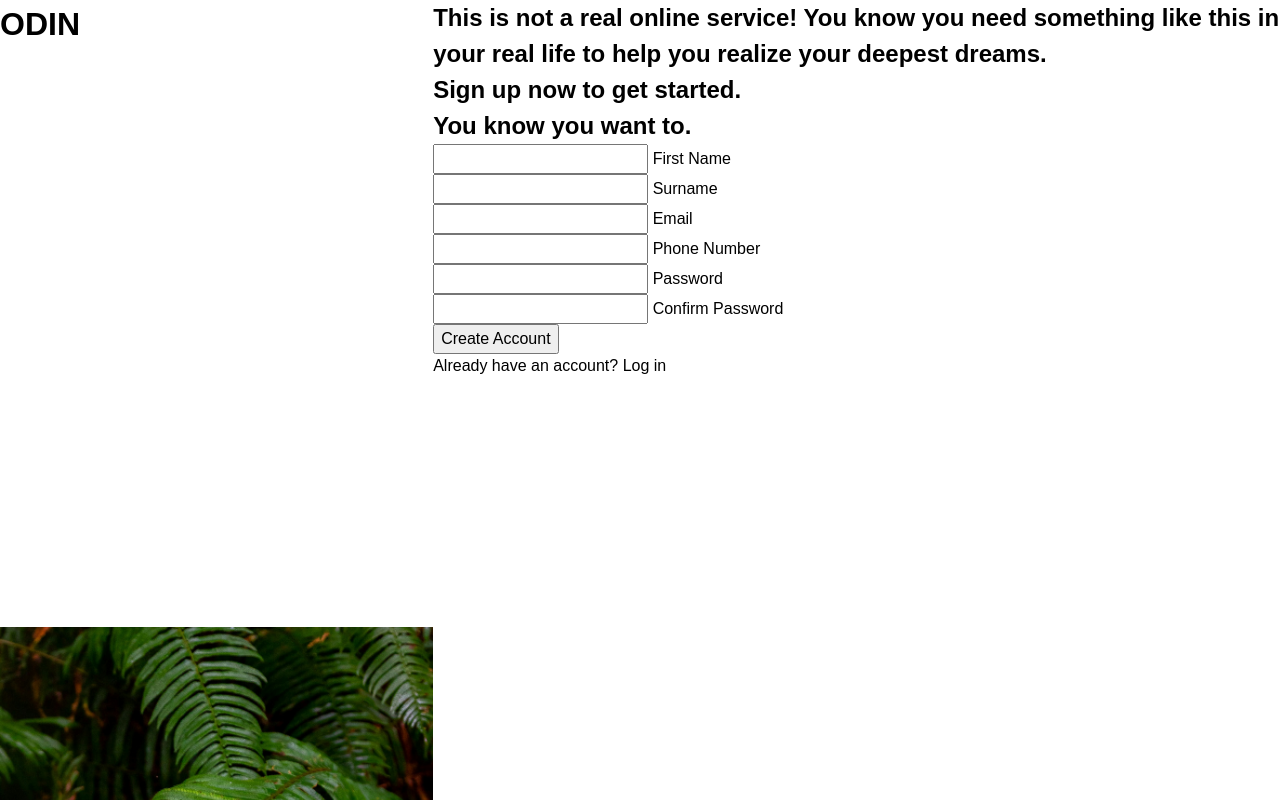
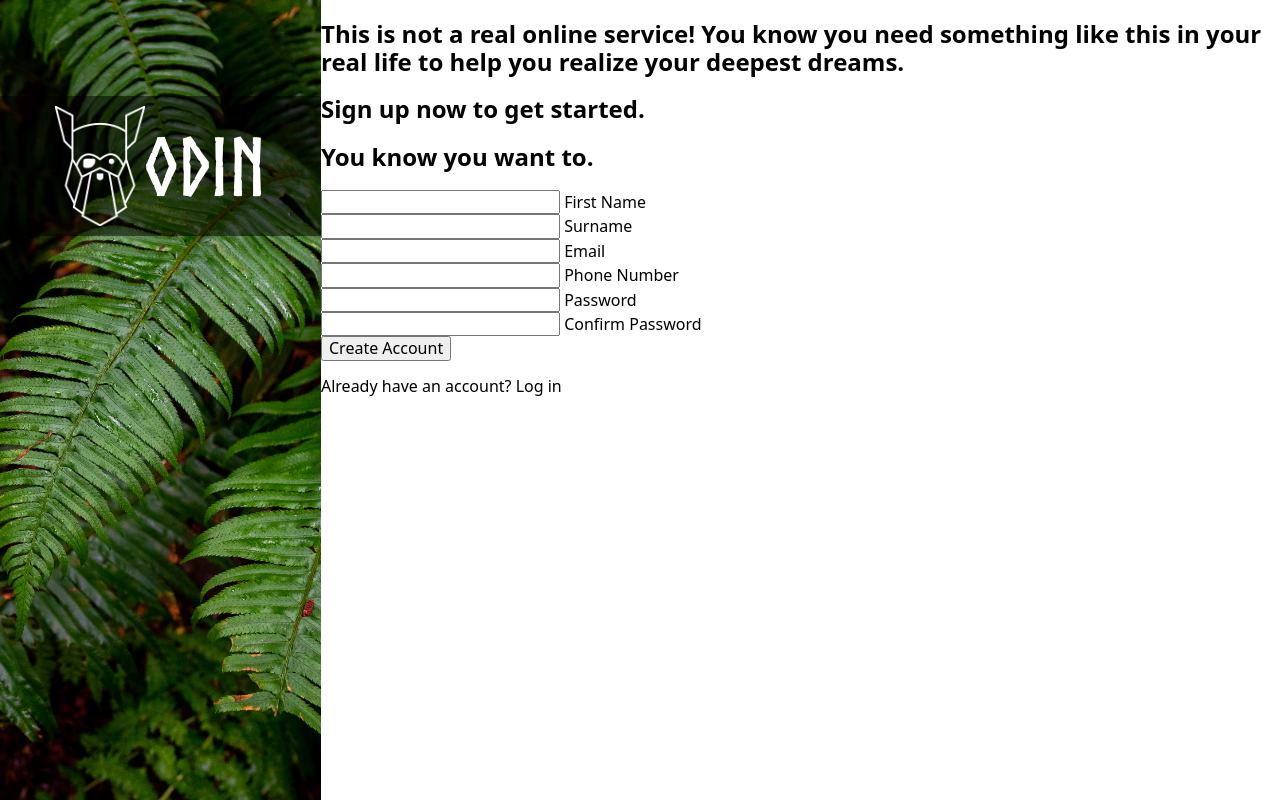
Before and after one commit to ArkhenRei/Sign-Up-Form, a website: page index.html in a window 1280 px wide. Shown: the top 800 px of the page. Drawn offline with nearby package versions, Linux system fonts and the light colour scheme.

Commit message:
feat: create styles of left section

```diff
--- a/index.html
+++ b/index.html
@@ -8,44 +8,48 @@
   </head>
   <body>
     <div class="image-holder">
-      <div class="test">
-        <h1>ODIN</h1>
-        <img src="odin-lined.png" alt="">
-      </div>
-      <div>
-        <img class="side-background" src="./halie-west.jpg"/>
+      <div class="side-body">
+        <img class="side-logo" src="odin-lined.png" alt="" />
+        <h1 class="side-heading">ODIN</h1>
       </div>
     </div>
     <div class="main-page">
       <div class="intro-text">
-        <h2>This is not a real online service! You know you need something like this in your real life to help you realize your deepest dreams.</h2>
+        <h2>
+          This is not a real online service! You know you need something like
+          this in your real life to help you realize your deepest dreams.
+        </h2>
         <h2>Sign up now to get started.</h2>
         <h2>You know you want to.</h2>
       </div>
       <div class="form-holder">
         <form action="">
           <div class="name-holder">
-            <input type="text" name="first-name" id="first-name">
+            <input type="text" name="first-name" id="first-name" />
             <label for="first-name">First Name</label>
           </div>
           <div class="surname-holder">
-            <input type="text" name="surname" id="surname">
+            <input type="text" name="surname" id="surname" />
             <label for="surname">Surname</label>
           </div>
           <div class="mail-holder">
-            <input type="email" name="email" id="email">
+            <input type="email" name="email" id="email" />
             <label for="email">Email</label>
           </div>
           <div class="phone-holder">
-            <input type="tel" name="phone" id="phone">
+            <input type="tel" name="phone" id="phone" />
             <label for="phone">Phone Number</label>
           </div>
           <div class="password-holder">
-            <input type="password" name="password" id="password">
+            <input type="password" name="password" id="password" />
             <label for="password">Password</label>
           </div>
           <div class="confirm-password-holder">
-            <input type="password" name="confirm-password" id="confirm-password">
+            <input
+              type="password"
+              name="confirm-password"
+              id="confirm-password"
+            />
             <label for="confirm-password">Confirm Password</label>
           </div>
           <div class="submit-holder">
--- /dev/null
+++ b/package.json
@@ -0,0 +1,5 @@
+{
+  "dependencies": {
+    "modern-normalize": "^2.0.0"
+  }
+}
--- a/styles.css
+++ b/styles.css
@@ -1,50 +1,42 @@
+@import 'node_modules/modern-normalize/modern-normalize.css';
+
 @font-face {
-    font-family: 'norsebold';
-    src: url('./fonts/norse-bold-webfont.woff2') format('woff2'),
-         url('./fonts/norse-bold-webfont.woff') format('woff');
-    font-weight: normal;
-    font-style: normal;
-
-}
-
-/*
-  Josh's Custom CSS Reset
-  https://www.joshwcomeau.com/css/custom-css-reset/
-*/
-*, *::before, *::after {
-    box-sizing: border-box;
-  }
-  * {
-    margin: 0;
-  }
-  body {
-    line-height: 1.5;
-    -webkit-font-smoothing: antialiased;
-  }
-  img, picture, video, canvas, svg {
-    display: block;
-    max-width: 100%;
-  }
-  input, button, textarea, select {
-    font: inherit;
-  }
-  p, h1, h2, h3, h4, h5, h6 {
-    overflow-wrap: break-word;
-  }
-  #root, #__next {
-    isolation: isolate;
-  }
-
-* {
-    font-family: sans-serif;
+  font-family: "norsebold";
+  src: url("./fonts/norse-bold-webfont.woff2") format("woff2"),
+    url("./fonts/norse-bold-webfont.woff") format("woff");
+  font-weight: normal;
+  font-style: normal;
 }
 
 body {
-    display: flex;
+  display: flex;
 }
 
-img {
-    max-width: 100%;
-    width: 750px;
-    height: auto;
+.image-holder {
+  background: no-repeat center/100% url(halie-west.jpg);
+  background-size: cover;
+  position: relative;
+  height: 100vh;
+  width: 40%;
 }
+
+.side-body {
+  background: rgba(0, 0, 0, 0.5);
+  margin-top: 30%;
+  font-family: "norsebold", sans-serif, Tahoma;
+  display: flex;
+  color: white;
+  justify-content: center;
+  align-items: center;
+  padding: 10px;
+}
+
+.side-logo {
+  width: auto;
+  height: 120px;
+}
+
+.side-heading {
+  font-size: 80px;
+  margin: 0;
+}
```
Also changed, not shown: 1 other file.
